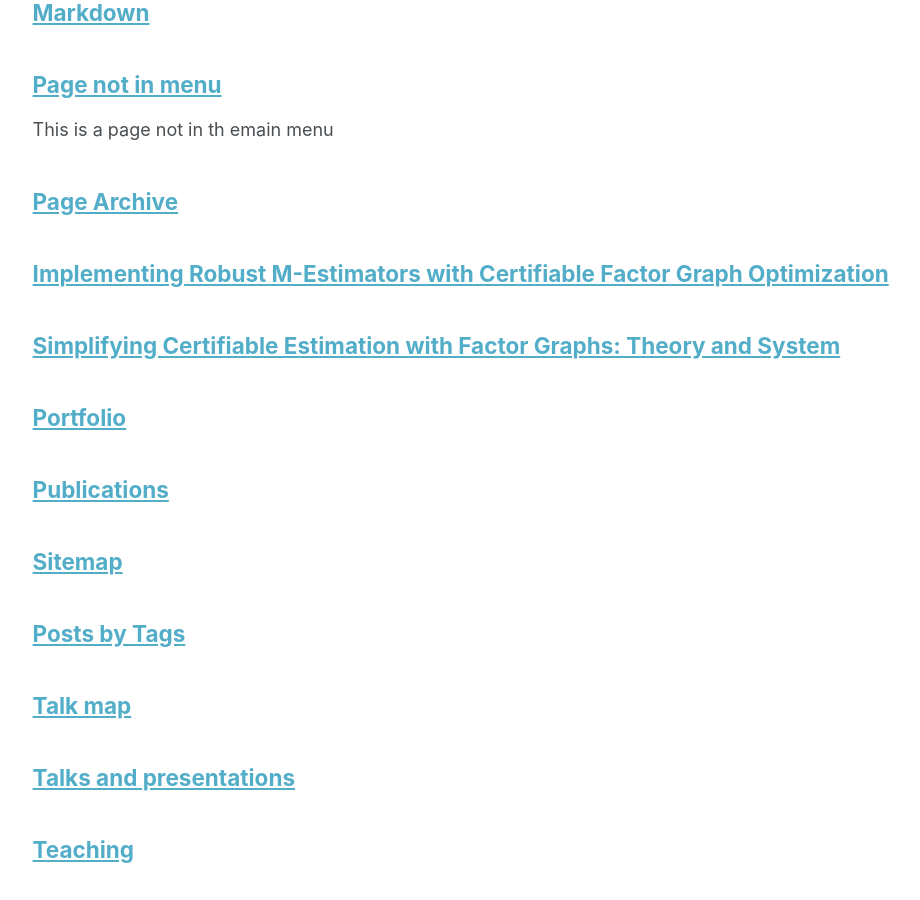
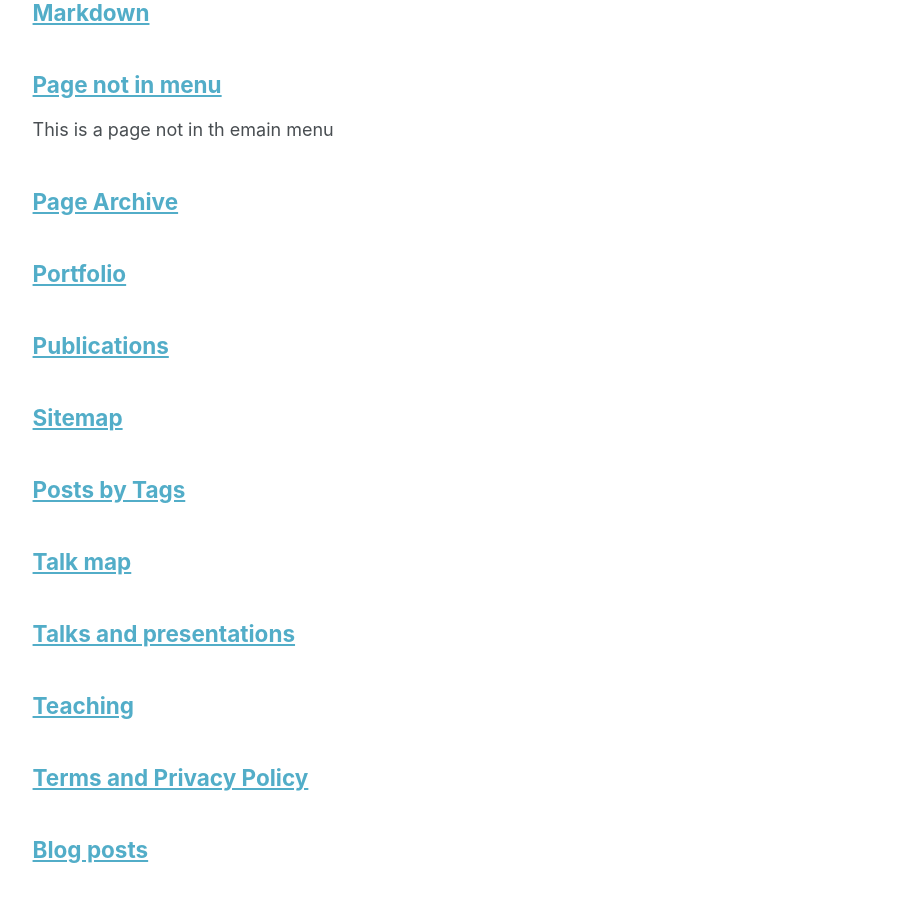
Before and after one commit to zhexin1904/zhexin1904.github.io, a Jekyll site: the page built from _pages/page-archive.html, in a window 1280 px wide and 900 px high, scrolled down 741 px. Shown: the whole window, without its empty margins (249-1169 px from the left). Built offline with Jekyll 4.4.1, drawn with Linux system fonts in a browser that asks for light colours.

```diff
--- a/_pages/paper-robust-m-estimators.md
+++ /dev/null
@@ -1,44 +0,0 @@
----
-layout: single
-title: "Implementing Robust M-Estimators with Certifiable Factor Graph Optimization"
-permalink: /papers/robust-m-estimators/
-author_profile: true
----
-
-# Implementing Robust M-Estimators with Certifiable Factor Graph Optimization
-
-**Authors:** Zhexin Xu, Hanna Zhang, Helena Calatrava, Pau Closas, David M. Rosen
-
-**Venue:** Under review at ICRA 2026
-
-**Year:** 2025
-
-**Status:** In Review
-
----
-
-<div style="text-align: center; margin: 20px 0;">
-  <a href="/files/Xu_2025_Robust_Estimation_Factor_Graphs.pdf" target="_blank" style="background-color: #007acc; color: white; padding: 12px 24px; text-decoration: none; border-radius: 5px; display: inline-block; margin: 5px;">📄 Read Paper</a>
-  <a href="/files/Xu_2025_Robust_Estimation_Factor_Graphs.pdf" download style="background-color: #28a745; color: white; padding: 12px 24px; text-decoration: none; border-radius: 5px; display: inline-block; margin: 5px;">⬇️ Download PDF</a>
-</div>
-
-<div style="margin: 20px 0;">
-  <details>
-    <summary style="cursor: pointer; padding: 10px; background-color: #f8f9fa; border: 1px solid #dee2e6; border-radius: 5px;">📖 View PDF Embedded</summary>
-    <div style="margin-top: 10px;">
-      <iframe src="/files/Xu_2025_Robust_Estimation_Factor_Graphs.pdf" width="100%" height="600px" style="border: 1px solid #ccc;">
-        <p>Your browser does not support embedded PDFs. <a href="/files/Xu_2025_Robust_Estimation_Factor_Graphs.pdf" target="_blank">Click here to view the PDF</a>.</p>
-      </iframe>
-    </div>
-  </details>
-</div>
-
----
-
-**Abstract:** This work presents a general and scalable approach to implementing robust M-estimators with certifiable factor graph optimization techniques, achieving both robustness and global optimality guarantees in challenging estimation problems.
-
-**Links:**
-- [Download PDF](/files/Xu_2025_Robust_Estimation_Factor_Graphs.pdf)
-- [Code Repository](https://github.com/zhexin1904)
-
-**Note:** This paper is currently under review at ICRA 2026. The content may be updated based on reviewer feedback.
--- a/_pages/paper-theory-and-system.md
+++ /dev/null
@@ -1,43 +0,0 @@
----
-layout: single
-title: "Simplifying Certifiable Estimation with Factor Graphs: Theory and System"
-permalink: /papers/theory-and-system/
-author_profile: true
----
-
-# Simplifying Certifiable Estimation with Factor Graphs: Theory and System
-
-**Authors:** Zhexin Xu, Nikolas R. Sanderson, Hanna Zhang, and David M. Rosen
-
-**Venue:** To be submitted to a journal
-
-**Year:** 2025
-
-**Status:** In Review
-
----
-
-<div style="text-align: center; margin: 20px 0;">
-  <a href="/files/Xu_2025_Simplifying_Certifiable_Estimation.pdf" target="_blank" style="background-color: #007acc; color: white; padding: 12px 24px; text-decoration: none; border-radius: 5px; display: inline-block; margin: 5px;">📄 Read Paper</a>
-  <a href="/files/Xu_2025_Simplifying_Certifiable_Estimation.pdf" download style="background-color: #28a745; color: white; padding: 12px 24px; text-decoration: none; border-radius: 5px; display: inline-block; margin: 5px;">⬇️ Download PDF</a>
-</div>
-
-<div style="margin: 20px 0;">
-  <details>
-    <summary style="cursor: pointer; padding: 10px; background-color: #f8f9fa; border: 1px solid #dee2e6; border-radius: 5px;">📖 View PDF Embedded</summary>
-    <div style="margin-top: 10px;">
-      <iframe src="/files/Xu_2025_Simplifying_Certifiable_Estimation.pdf" width="100%" height="600px" style="border: 1px solid #ccc;">
-        <p>Your browser does not support embedded PDFs. <a href="/files/Xu_2025_Simplifying_Certifiable_Estimation.pdf" target="_blank">Click here to view the PDF</a>.</p>
-      </iframe>
-    </div>
-  </details>
-</div>
-
----
-
-**Abstract:** This work presents a comprehensive theoretical framework and practical system for simplifying certifiable estimation using factor graphs, with applications in robotics and computer vision.
-
-**Links:**
-- [Download PDF](/files/Xu_2025_Simplifying_Certifiable_Estimation.pdf)
-
-**Note:** This paper is currently being prepared for journal submission. The content may be updated based on reviewer feedback.
```
Also changed, not shown: _publications/2025-Xu-Certi-FGO.md (+2 -2 lines), _publications/2025-Xu-Certi-GNC.md (+2 -2 lines).
